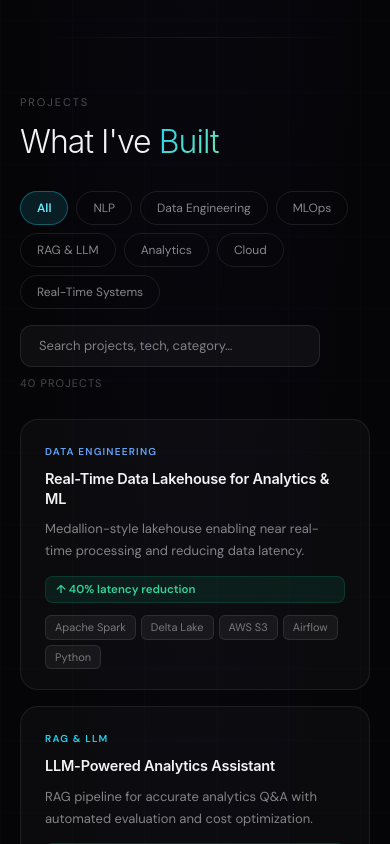
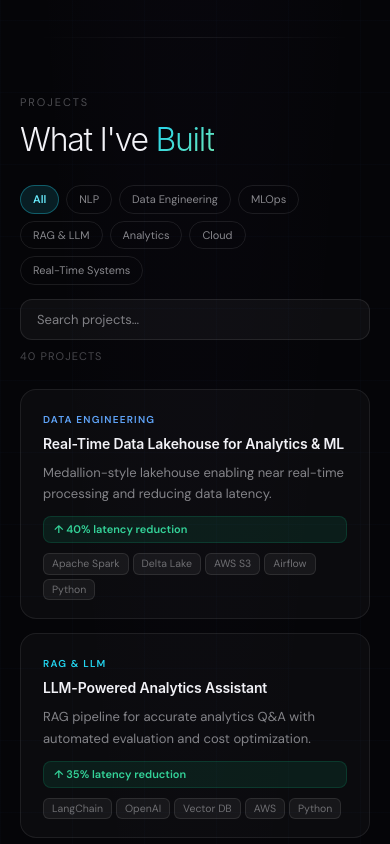
Before and after one commit to SHAZAN01/portfolio, a Next.js app: page / in a window 390 px wide. Shown: the part 4300-5144 px from the top of the page. Built offline with nearby package versions, Linux system fonts and the light colour scheme.

Commit message:
fix mobile projects grid and section gaps

```diff
--- a/src/components/sections/AboutSection.tsx
+++ b/src/components/sections/AboutSection.tsx
@@ -7,7 +7,7 @@ import { profile } from "@/data/profile"
 export function AboutSection() {
   const isMobile = useIsMobile()
   return (
-    <section id="about" style={{ padding: `${isMobile ? 56 : 72}px ${isMobile ? 20 : 40}px`, maxWidth: 1060, margin: "0 auto", width: "100%" }}>
+    <section id="about" style={{ padding: isMobile ? '56px 20px' : '72px 40px', maxWidth: 1060, margin: "0 auto", width: "100%" }}>
       <FadeUp>
         <p style={{ fontSize: 11, textTransform: "uppercase", letterSpacing: "0.18em", color: "rgba(242,242,247,0.3)", marginBottom: 14, fontFamily: "-apple-system, BlinkMacSystemFont, sans-serif" }}>About</p>
         <h2 style={{ fontFamily: "-apple-system, BlinkMacSystemFont, SF Pro Display, Helvetica Neue, sans-serif", fontSize: "clamp(2rem,4vw,3rem)", fontWeight: 300, letterSpacing: "-0.03em", lineHeight: 1.08, marginBottom: 40 }}>
--- a/src/components/sections/CertsSection.tsx
+++ b/src/components/sections/CertsSection.tsx
@@ -6,7 +6,7 @@ import { certifications } from "@/data/certifications"
 export function CertsSection() {
   const isMobile = useIsMobile()
   return (
-    <section id="certs" style={{ padding: `${isMobile ? 56 : 72}px ${isMobile ? 20 : 40}px`, maxWidth: 1060, margin: "0 auto", width: "100%" }}>
+    <section id="certs" style={{ padding: isMobile ? '56px 20px' : '72px 40px', maxWidth: 1060, margin: "0 auto", width: "100%" }}>
       <FadeUp>
         <p style={{ fontSize: 11, textTransform: "uppercase", letterSpacing: "0.18em", color: "rgba(242,242,247,0.3)", marginBottom: 14, fontFamily: "-apple-system, BlinkMacSystemFont, sans-serif" }}>Certifications</p>
         <h2 style={{ fontFamily: "-apple-system, BlinkMacSystemFont, SF Pro Display, Helvetica Neue, sans-serif", fontSize: "clamp(2rem,4vw,3rem)", fontWeight: 300, letterSpacing: "-0.03em", lineHeight: 1.08, marginBottom: 44 }}>
--- a/src/components/sections/ContactSection.tsx
+++ b/src/components/sections/ContactSection.tsx
@@ -35,7 +35,7 @@ export function ContactSection() {
   }
 
   return (
-    <section id="contact" style={{ padding: `${isMobile ? 56 : 72}px ${isMobile ? 20 : 40}px`, maxWidth: 1060, margin: "0 auto", width: "100%" }}>
+    <section id="contact" style={{ padding: isMobile ? '56px 20px' : '72px 40px', maxWidth: 1060, margin: "0 auto", width: "100%" }}>
       <FadeUp>
 
         {/* Top row: heading + photo */}
--- a/src/components/sections/ExperienceSection.tsx
+++ b/src/components/sections/ExperienceSection.tsx
@@ -6,7 +6,7 @@ import { experiences } from "@/data/experience"
 export function ExperienceSection() {
   const isMobile = useIsMobile()
   return (
-    <section id="experience" style={{ padding: `${isMobile ? 56 : 72}px ${isMobile ? 20 : 40}px`, maxWidth: 1060, margin: "0 auto", width: "100%" }}>
+    <section id="experience" style={{ padding: isMobile ? '56px 20px' : '72px 40px', maxWidth: 1060, margin: "0 auto", width: "100%" }}>
       <FadeUp>
         <p style={{ fontSize: 11, textTransform: "uppercase", letterSpacing: "0.18em", color: "rgba(242,242,247,0.3)", marginBottom: 14, fontFamily: "-apple-system, BlinkMacSystemFont, sans-serif" }}>Experience</p>
         <h2 style={{ fontFamily: "-apple-system, BlinkMacSystemFont, SF Pro Display, Helvetica Neue, sans-serif", fontSize: "clamp(2rem,4vw,3rem)", fontWeight: 300, letterSpacing: "-0.03em", lineHeight: 1.08, marginBottom: 48 }}>
--- a/src/components/sections/ProjectsSection.tsx
+++ b/src/components/sections/ProjectsSection.tsx
@@ -1,8 +1,8 @@
 "use client"
-import { useIsMobile } from "@/components/shared/useIsMobile"
 import { useState, useMemo } from "react"
 import { FadeUp } from "@/components/shared/FadeUp"
 import { projects, ProjectCategory } from "@/data/projects"
+import { useIsMobile } from "@/components/shared/useIsMobile"
 
 const CATS: ("All" | ProjectCategory)[] = [
   "All","NLP","Data Engineering","MLOps","RAG & LLM","Analytics","Cloud","Real-Time Systems",
@@ -32,19 +32,19 @@ export function ProjectsSection() {
     }), [activeCat, search])
 
   return (
-    <section id="projects" style={{ padding: `${isMobile ? 56 : 72}px ${isMobile ? 20 : 40}px`, maxWidth: 1060, margin: "0 auto", width: "100%" }}>
+    <section id="projects" style={{ padding: isMobile ? "56px 20px" : "80px 40px", maxWidth: 1060, margin: "0 auto", width: "100%" }}>
       <FadeUp>
-        <p style={{ fontSize: 11, textTransform: "uppercase", letterSpacing: "0.18em", color: "rgba(242,242,247,0.3)", marginBottom: 14 }}>Projects</p>
-        <h2 style={{ fontFamily: "-apple-system, BlinkMacSystemFont, SF Pro Display, sans-serif", fontSize: "clamp(2rem,4vw,3rem)", fontWeight: 300, letterSpacing: "-0.03em", lineHeight: 1.08, marginBottom: 32 }}>
-          What I&apos;ve{" "}
+        <p style={{ fontSize: 11, textTransform: "uppercase", letterSpacing: "0.18em", color: "rgba(242,242,247,0.3)", marginBottom: 12 }}>Projects</p>
+        <h2 style={{ fontFamily: "-apple-system, BlinkMacSystemFont, SF Pro Display, sans-serif", fontSize: isMobile ? "2rem" : "clamp(2rem,4vw,3rem)", fontWeight: 300, letterSpacing: "-0.04em", lineHeight: 1.08, marginBottom: 28 }}>
+          {"What I've "}
           <span style={{ background: "linear-gradient(135deg,#22d3ee,#6ee7b7)", WebkitBackgroundClip: "text", WebkitTextFillColor: "transparent", backgroundClip: "text" }}>Built</span>
         </h2>
 
-        {/* Filters */}
-        <div style={{ display: "flex", flexWrap: "wrap", gap: 8, marginBottom: 16 }}>
+        <div style={{ display: "flex", flexWrap: "wrap", gap: 7, marginBottom: 14 }}>
           {CATS.map(cat => (
             <button key={cat} onClick={() => setActiveCat(cat)} style={{
-              fontSize: 12, padding: "7px 16px", borderRadius: 9999, cursor: "pointer", transition: "all 0.2s",
+              fontSize: isMobile ? 11 : 12, padding: isMobile ? "5px 12px" : "7px 16px",
+              borderRadius: 9999, cursor: "pointer", transition: "all 0.2s",
               background: activeCat === cat ? "rgba(34,211,238,0.12)" : "transparent",
               border: activeCat === cat ? "1px solid rgba(34,211,238,0.35)" : "1px solid rgba(255,255,255,0.09)",
               color: activeCat === cat ? "#67e8f9" : "rgba(242,242,247,0.55)",
@@ -54,51 +54,43 @@ export function ProjectsSection() {
         </div>
 
         <input value={search} onChange={e => setSearch(e.target.value)}
-          placeholder="Search projects, tech, category…"
-          style={{ width: 300, fontSize: 13, padding: "10px 18px", borderRadius: 12, background: "rgba(255,255,255,0.04)", border: "1px solid rgba(255,255,255,0.09)", color: "#f2f2f7", outline: "none", marginBottom: 8, display: "block" }}
+          placeholder="Search projects…"
+          style={{ width: isMobile ? "100%" : 300, fontSize: 13, padding: "10px 16px", borderRadius: 12, background: "rgba(255,255,255,0.04)", border: "1px solid rgba(255,255,255,0.09)", color: "#f2f2f7", outline: "none", marginBottom: 8, display: "block" }}
         />
-        <p style={{ fontSize: 11, color: "rgba(242,242,247,0.28)", marginBottom: 28, textTransform: "uppercase", letterSpacing: "0.1em" }}>
+
+        <p style={{ fontSize: 11, color: "rgba(242,242,247,0.28)", marginBottom: 24, textTransform: "uppercase", letterSpacing: "0.1em" }}>
           {filtered.length} projects
         </p>
 
-        <div style={{ display: "grid", gridTemplateColumns: isMobile ? "1fr" : "repeat(3,1fr)", gap: 16, width: "100%" }}>
+        <div style={{ display: "grid", gridTemplateColumns: isMobile ? "1fr" : "repeat(3,1fr)", gap: 14, width: "100%" }}>
           {filtered.map(p => (
             <div key={p.id} style={{
-              borderRadius: 18, padding: "24px 24px 20px", display: "flex", flexDirection: "column",
-              background: "rgba(255,255,255,0.028)", border: "1px solid rgba(255,255,255,0.08)",
-              transition: "all 0.25s", minWidth: 0, position: "relative",
+              borderRadius: 16, padding: "22px 22px 18px",
+              display: "flex", flexDirection: "column",
+              background: "rgba(255,255,255,0.028)",
+              border: "1px solid rgba(255,255,255,0.08)",
+              transition: "all 0.25s", minWidth: 0,
             }}
-            onMouseEnter={e => { e.currentTarget.style.border = "1px solid rgba(139,92,246,0.25)"; e.currentTarget.style.transform = "translateY(-3px)"; e.currentTarget.style.background = "rgba(255,255,255,0.045)" }}
-            onMouseLeave={e => { e.currentTarget.style.border = "1px solid rgba(255,255,255,0.08)"; e.currentTarget.style.transform = "translateY(0)"; e.currentTarget.style.background = "rgba(255,255,255,0.028)" }}
+            onMouseEnter={e => { e.currentTarget.style.border = "1px solid rgba(139,92,246,0.25)"; e.currentTarget.style.background = "rgba(255,255,255,0.045)" }}
+            onMouseLeave={e => { e.currentTarget.style.border = "1px solid rgba(255,255,255,0.08)"; e.currentTarget.style.background = "rgba(255,255,255,0.028)" }}
             >
-              {/* GitHub link top right */}
-              {p.github && (
-                <a href={p.github} target="_blank" rel="noreferrer"
-                  style={{ position: "absolute", top: 16, right: 16, width: 28, height: 28, borderRadius: 7, background: "rgba(255,255,255,0.06)", border: "1px solid rgba(255,255,255,0.1)", display: "flex", alignItems: "center", justifyContent: "center", textDecoration: "none", transition: "all 0.2s", fontSize: 12, color: "rgba(242,242,247,0.6)" }}
-                  onMouseEnter={e => { e.currentTarget.style.background = "rgba(255,255,255,0.12)"; e.currentTarget.style.color = "#f2f2f7" }}
-                  onMouseLeave={e => { e.currentTarget.style.background = "rgba(255,255,255,0.06)"; e.currentTarget.style.color = "rgba(242,242,247,0.6)" }}
-                >↗</a>
-              )}
-
-              <div style={{ fontSize: 10, fontWeight: 700, textTransform: "uppercase", letterSpacing: "0.12em", marginBottom: 10, color: CAT_COLORS[p.cat] || "#60a5fa" }}>
+              <div style={{ fontSize: 10, fontWeight: 700, textTransform: "uppercase", letterSpacing: "0.12em", marginBottom: 8, color: CAT_COLORS[p.cat] || "#60a5fa" }}>
                 {p.cat}
               </div>
-              <div style={{ fontSize: 14.5, fontWeight: 600, marginBottom: 10, lineHeight: 1.35, color: "#f2f2f7", fontFamily: "-apple-system, BlinkMacSystemFont, SF Pro Display, sans-serif", letterSpacing: "-0.015em", paddingRight: p.github ? 36 : 0 }}>
+              <div style={{ fontSize: 14, fontWeight: 600, marginBottom: 8, lineHeight: 1.35, color: "#f2f2f7", fontFamily: "-apple-system, BlinkMacSystemFont, SF Pro Display, sans-serif", letterSpacing: "-0.01em" }}>
                 {p.name}
               </div>
-              <div style={{ fontSize: 13, color: "rgba(242,242,247,0.52)", lineHeight: 1.68, marginBottom: 14, flex: 1 }}>
+              <div style={{ fontSize: 13, color: "rgba(242,242,247,0.52)", lineHeight: 1.65, marginBottom: 12, flex: 1 }}>
                 {p.desc}
               </div>
               {p.metric && (
-                <div style={{ fontSize: 11.5, fontWeight: 600, background: "rgba(16,185,129,0.1)", border: "1px solid rgba(16,185,129,0.18)", color: "#34d399", padding: "4px 10px", borderRadius: 8, display: "inline-block", marginBottom: 12 }}>
+                <div style={{ fontSize: 11, fontWeight: 600, background: "rgba(16,185,129,0.1)", border: "1px solid rgba(16,185,129,0.18)", color: "#34d399", padding: "4px 10px", borderRadius: 8, display: "inline-block", marginBottom: 10 }}>
                   ↑ {p.metric}
                 </div>
               )}
-              <div style={{ display: "flex", flexWrap: "wrap", gap: 5 }}>
+              <div style={{ display: "flex", flexWrap: "wrap", gap: 4 }}>
                 {p.stack.slice(0,5).map(t => (
-                  <span key={t} style={{ fontSize: 11, padding: "3px 9px", borderRadius: 6, background: "rgba(255,255,255,0.05)", border: "1px solid rgba(255,255,255,0.09)", color: "rgba(242,242,247,0.45)" }}>
-                    {t}
-                  </span>
+                  <span key={t} style={{ fontSize: 10.5, padding: "2px 8px", borderRadius: 6, background: "rgba(255,255,255,0.05)", border: "1px solid rgba(255,255,255,0.09)", color: "rgba(242,242,247,0.4)" }}>{t}</span>
                 ))}
               </div>
             </div>
--- a/src/components/sections/SkillsSection.tsx
+++ b/src/components/sections/SkillsSection.tsx
@@ -41,7 +41,7 @@ function AnimatedBar({ pct, gradient }: { pct: number; gradient: string }) {
 export function SkillsSection() {
   const isMobile = useIsMobile()
   return (
-    <section id="skills" style={{ padding: `${isMobile ? 56 : 72}px ${isMobile ? 20 : 40}px`, maxWidth: 1060, margin: "0 auto", width: "100%" }}>
+    <section id="skills" style={{ padding: isMobile ? '56px 20px' : '72px 40px', maxWidth: 1060, margin: "0 auto", width: "100%" }}>
       <FadeUp>
         <p style={{ fontSize: 11, textTransform: "uppercase", letterSpacing: "0.18em", color: "rgba(242,242,247,0.3)", marginBottom: 14 }}>Skills</p>
         <h2 style={{ fontFamily: "-apple-system, BlinkMacSystemFont, SF Pro Display, sans-serif", fontSize: "clamp(2rem,4vw,3rem)", fontWeight: 300, letterSpacing: "-0.03em", lineHeight: 1.08, marginBottom: 48 }}>
```
